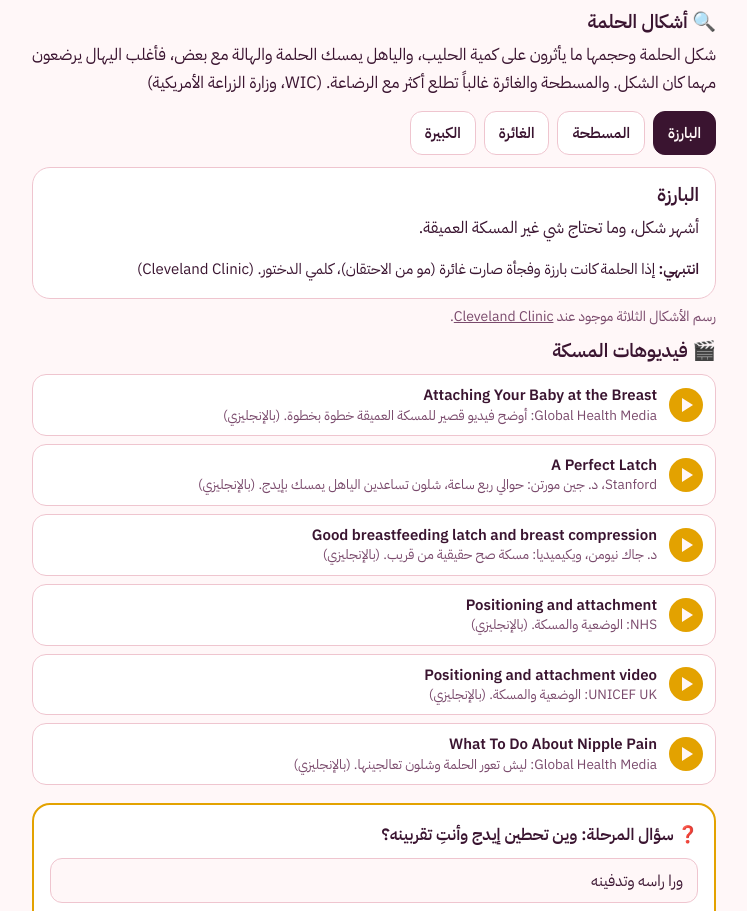
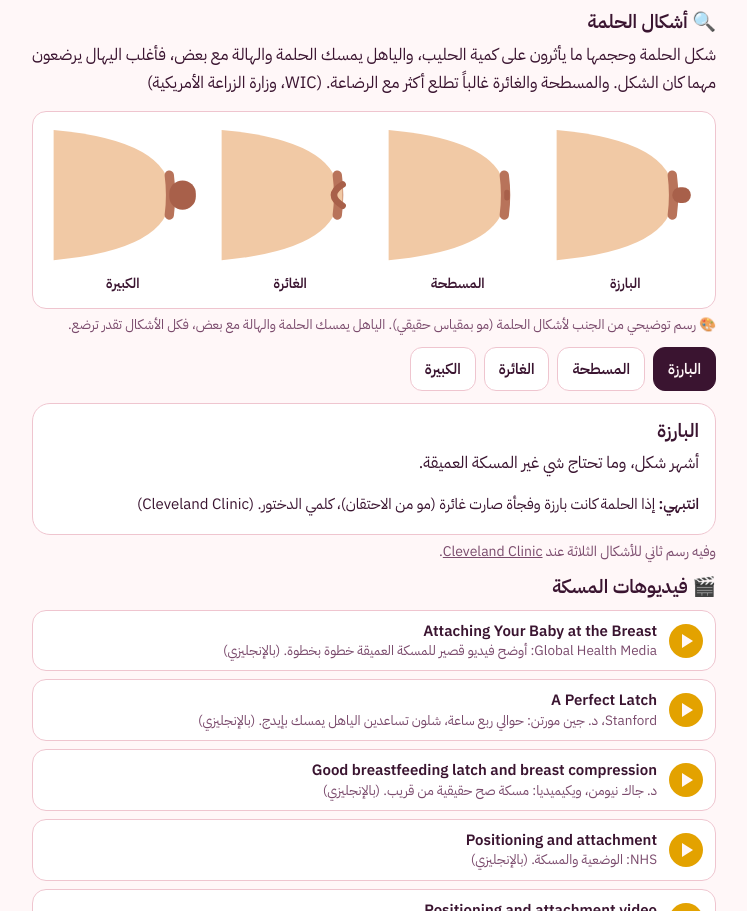
Before and after one commit to AlmousaM/breastfeeding-guide, a plain HTML site: page index.html in a window 1280 px wide. Shown: the part 7096-8007 px from the top of the page, without its empty margins (266-1013 px from the left). Drawn offline with Linux system fonts and the light colour scheme; a web font is replaced by a local one.

Commit message:
Add side-view diagram of the four nipple shapes
Co-Authored-By: Claude Opus 5.5 <noreply@anthropic.com>
Claude-Session: https://claude.ai/code/session_01VhzQbbiYa2ModP7iVkRLZA

```diff
--- a/index.html
+++ b/index.html
@@ -91,6 +91,7 @@ button.chip[aria-pressed=true]{background:var(--plum);color:var(--bg);border-col
 button:focus-visible,a:focus-visible,input:focus-visible{outline:3px solid var(--gold);outline-offset:2px}
 figure{margin:12px 0}
 figure img{display:block;width:100%;height:auto;max-height:420px;object-fit:contain;background:#000;border-radius:14px}
+.niprow{display:grid;grid-template-columns:repeat(4,minmax(0,1fr));gap:8px;background:var(--card);border:1px solid var(--line);border-radius:14px;padding:10px;text-align:center}.niprow svg{width:100%;height:auto;display:block}.niprow b{font-size:14px}
 figcaption{font-size:13.5px;color:var(--soft);margin-top:6px;line-height:1.5}
 .step{display:none}.step.on{display:block}
 .stepnav{display:flex;align-items:center;justify-content:space-between;gap:8px;margin-top:12px}
@@ -215,9 +216,10 @@ footer{padding:28px 0 50px;font-size:14px;color:var(--soft)}
 <p>ممكن تحتاجينها كل رضعة لمدة 2–4 أيام. لا تسوينها إذا فيه التهاب بالثدي أو خراج أو قنوات مسدودة.</p></div>
 <h3>🔍 أشكال الحلمة</h3>
 <p>شكل الحلمة وحجمها ما يأثرون على كمية الحليب، والياهل يمسك الحلمة والهالة مع بعض، فأغلب اليهال يرضعون مهما كان الشكل. والمسطحة والغائرة غالباً تطلع أكثر مع الرضاعة. (WIC، وزارة الزراعة الأمريكية)</p>
+<figure class="nips"><div class="niprow"><div><svg viewBox="0 0 120 110" aria-hidden="true"><path d="M8 6 Q96 14 96 55 Q96 96 8 104 Z" fill="#f1c9a5"/><path d="M95 40 Q97 55 95 70" stroke="#b8735a" stroke-width="7" fill="none" stroke-linecap="round"/><rect x="95" y="49" width="14" height="12" rx="6" fill="#a8604a"/></svg><b>البارزة</b></div><div><svg viewBox="0 0 120 110" aria-hidden="true"><path d="M8 6 Q96 14 96 55 Q96 96 8 104 Z" fill="#f1c9a5"/><path d="M95 40 Q97 55 95 70" stroke="#b8735a" stroke-width="7" fill="none" stroke-linecap="round"/><rect x="95" y="51" width="4" height="8" rx="2" fill="#a8604a"/></svg><b>المسطحة</b></div><div><svg viewBox="0 0 120 110" aria-hidden="true"><path d="M8 6 Q96 14 96 55 Q96 96 8 104 Z" fill="#f1c9a5"/><path d="M95 40 Q97 55 95 70" stroke="#b8735a" stroke-width="7" fill="none" stroke-linecap="round"/><path d="M99 47 Q86 55 99 63" stroke="#a8604a" stroke-width="5" fill="#f1c9a5" stroke-linecap="round"/></svg><b>الغائرة</b></div><div><svg viewBox="0 0 120 110" aria-hidden="true"><path d="M8 6 Q96 14 96 55 Q96 96 8 104 Z" fill="#f1c9a5"/><path d="M95 40 Q97 55 95 70" stroke="#b8735a" stroke-width="7" fill="none" stroke-linecap="round"/><rect x="95" y="44" width="20" height="22" rx="10" fill="#a8604a"/></svg><b>الكبيرة</b></div></div><figcaption>🎨 رسم توضيحي من الجنب لأشكال الحلمة (مو بمقياس حقيقي). الياهل يمسك الحلمة والهالة مع بعض، فكل الأشكال تقدر ترضع.</figcaption></figure>
 <div class="tabs" id="nipTabs" role="group" aria-label="شكل الحلمة"></div>
 <div class="panel" id="nipCard" aria-live="polite"></div>
-<p style="font-size:14px;color:var(--soft)">رسم الأشكال الثلاثة موجود عند <a href="https://my.clevelandclinic.org/health/body/nipple" target="_blank" rel="noopener">Cleveland Clinic</a>.</p>
+<p style="font-size:14px;color:var(--soft)">وفيه رسم ثاني للأشكال الثلاثة عند <a href="https://my.clevelandclinic.org/health/body/nipple" target="_blank" rel="noopener">Cleveland Clinic</a>.</p>
 <h3>🎬 فيديوهات المسكة</h3>
 <div class="vids" data-v="latch"></div>
 <div class="mini" data-lv="latch"></div>
```
